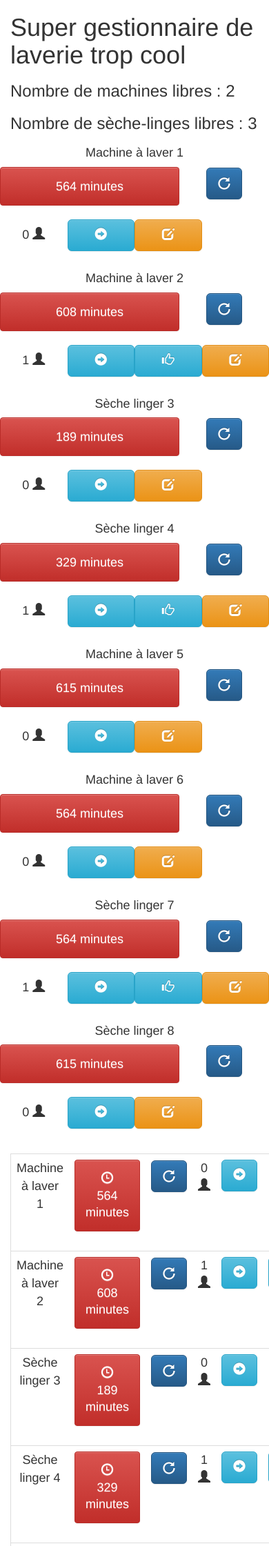
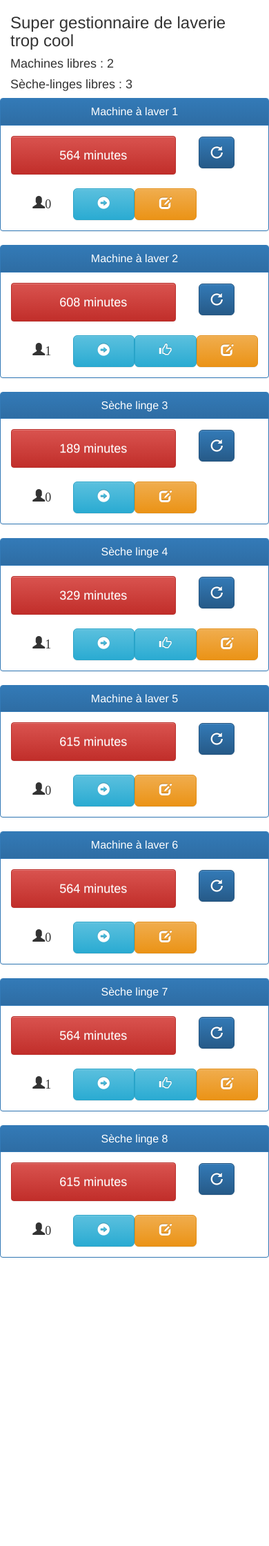
Before and after one commit to MaximeAnsquer/laverie_EMN, a Django app: page /laverie/ in a window 390 px wide; the page is wider, and only the part inside the window is pictured. Shown: the top 2241 px of that part at 69% size. After the commit the page ends 1823 px from the top of that part, so only its background shows below. Run offline with Django 3.2, Linux system fonts and the light colour scheme; data comes from the database, SQL or seed files in the repository; both versions use the stored data as it was after the commit; some libraries are stand-ins or nearby versions.

Commit message:
Encore mieux sur mobile mais toujours pas bien sur PC

```diff
--- a/laverie/models.py
+++ b/laverie/models.py
@@ -18,7 +18,7 @@ class Appareil(models.Model):
         if self.type == 'machine':
             type = 'Machine à laver'
         else:
-            type = 'Sèche linger'
+            type = 'Sèche linge'
         return type + " " + str(self.id)
 
     def add_interesse(self):
--- a/laverie/templates/laverie/index.html
+++ b/laverie/templates/laverie/index.html
@@ -12,30 +12,26 @@
 
 <body>
 
-<div class="container-fluid" >
+<div class="container" >
 
-    <h1>Super gestionnaire de laverie trop cool</h1>
+    <h3>Super gestionnaire de laverie trop cool</h3>
 
-    <h3>Nombre de machines libres : {{ nb_machines_libres }} </h3>
-    <h3>Nombre de sèche-linges libres :  {{ nb_seche_linges_libres }} </h3>
+    <h4>Machines libres : {{ nb_machines_libres }} </h4>
+    <h4>Sèche-linges libres :  {{ nb_seche_linges_libres }} </h4>
 
 
     {% for appareil in appareils %}
-        <div class="row text-center" style="margin-bottom: 20px">
+        <div class="row text-center">
 
-            <div class="clearfix"></div>
+            <div class = "panel panel-primary">
+                <div class = "panel-heading">
+                    <h3 class = "panel-title">{{ appareil }}</h3>
+                </div>
 
-            <!-- Appareil -->
-            <h4>
-                <div >{{ appareil }}</div>
-            </h4>
-
-            <!-- Vide -->
-            <!-- <div class="col-xs-4"></div> -->
-
+                <div class = "panel-body">
                     <!-- Statut -->
                     {% if appareil.libre %}
-                <div class="alert btn-success btn-lg col-lg-1 col-xs-8">
+                        <div class="alert btn btn-success btn-lg col-lg-1 col-xs-8">
                             <div>Libre</div>
                         </div>
                     {% else %}
@@ -65,12 +61,11 @@
                         </div>
                     {% endif %}
 
-            <div class="clearfix"></div>
+                    <div class="clearfix visible-xs"></div>
 
                     <!-- Nombre d'intéressés -->
                     <div class="btn-lg btn-lg col-lg-1 col-xs-3">
-                {{ appareil.interesses }}
-                <div class="glyphicon glyphicon-user"></div>
+                         <div class="glyphicon glyphicon-user">{{  appareil.interesses }}</div>
                     </div>
 
                     <!--Bouton intéressé -->
@@ -92,11 +87,14 @@
                             class="btn btn-lg btn-warning btn-lg col-lg-1 col-xs-3" >
                         <div class="glyphicon glyphicon-edit"></div>
                     </button>
+                </div>
+            </div>
 
         </div>
     {% endfor %}
 
 
+    <!--
 
 
     <table class="table table-responsive text-center">
@@ -170,6 +168,8 @@
         </tbody>
     </table>
 
+    -->
+
 
 </div>
 
```
Also changed, not shown: db.sqlite3. Lines whose indentation alone changed are shown as unchanged.
